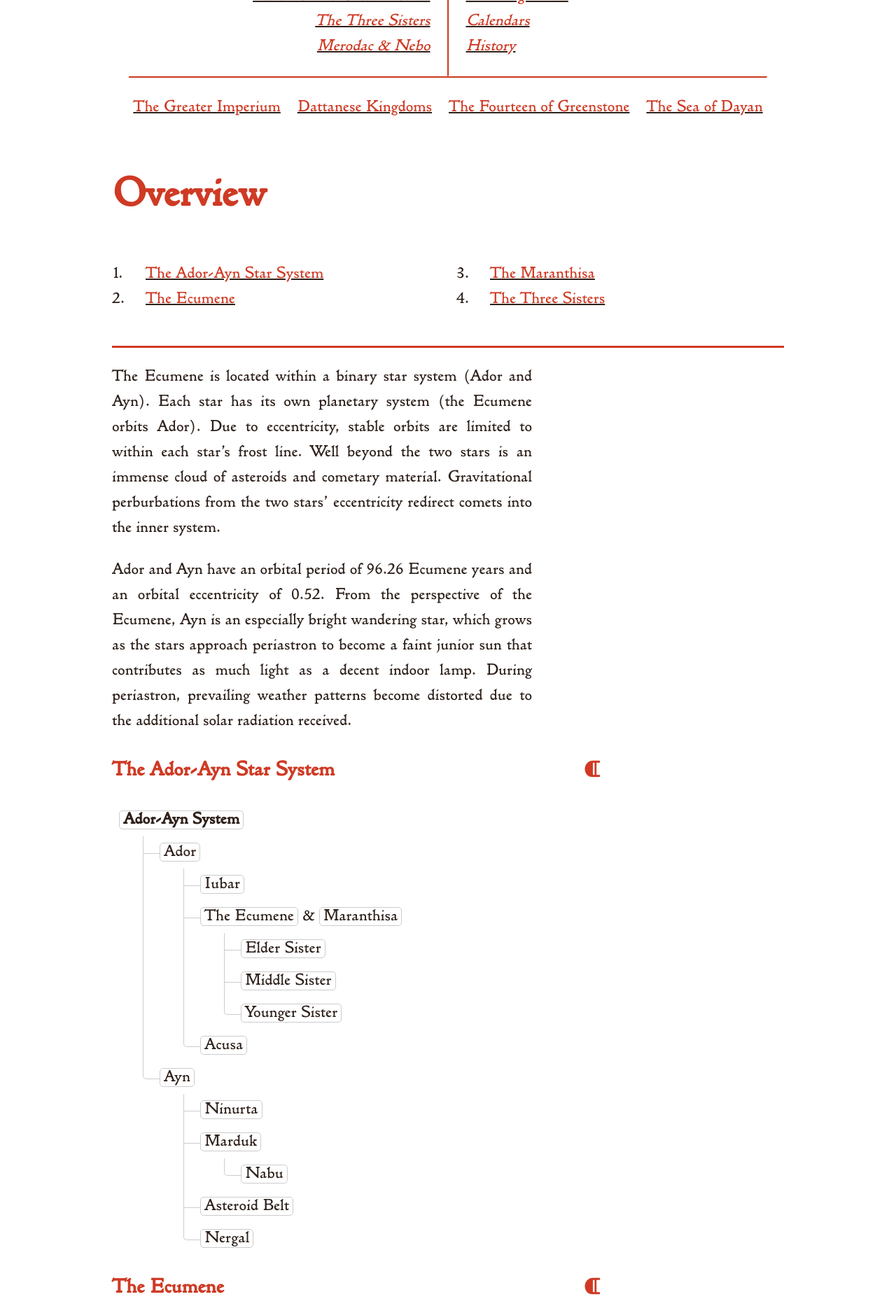
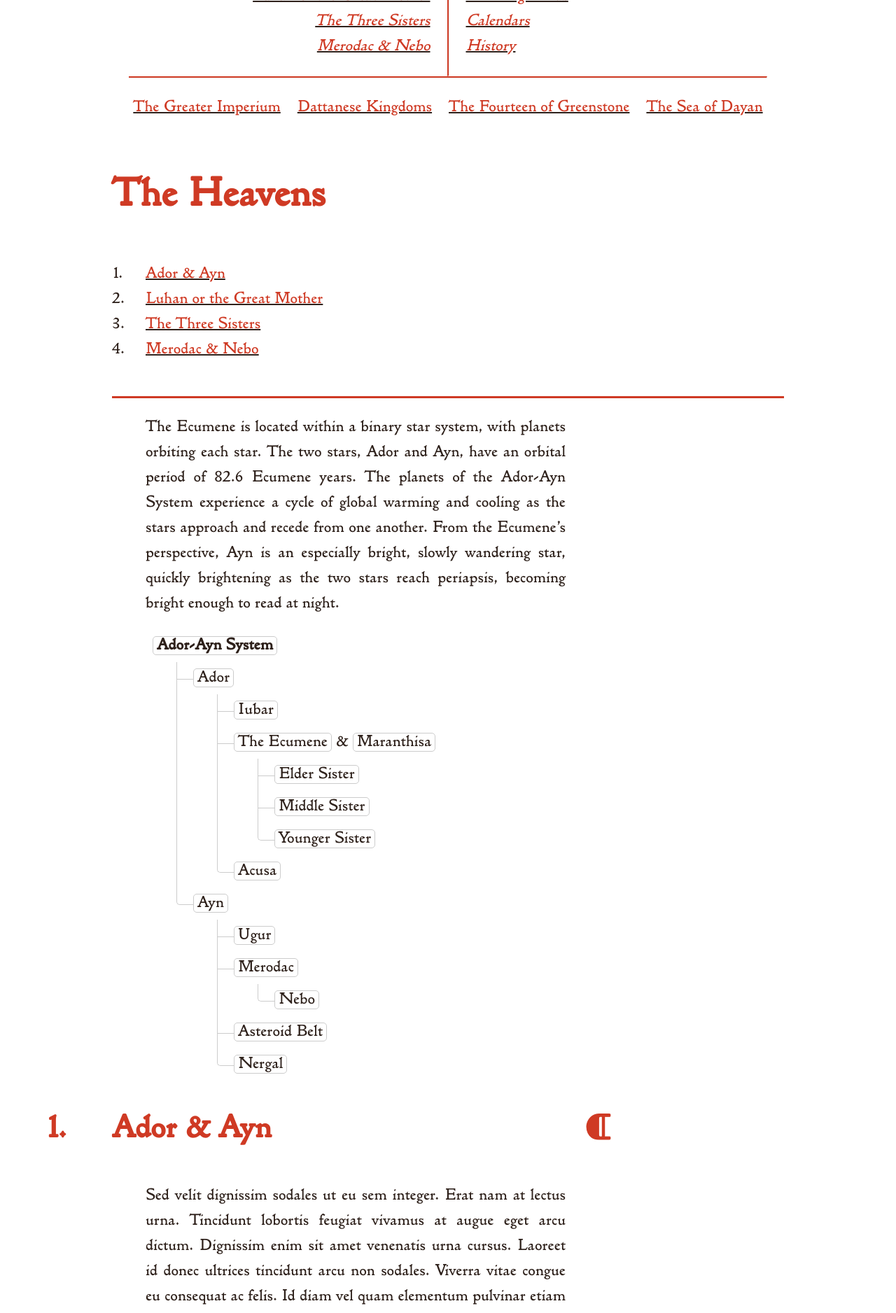
Before and after one commit to kmules1/kmules1.github.io, a Jekyll site: the page built from ecumene/heavens/index.md, in a window 1280 px wide. Shown: the part 509-2385 px from the top of the page at 70% size. Built offline with Jekyll 4.4.1, drawn with Linux system fonts in a browser that asks for light colours; some of the changed text lies outside the part shown.

Commit message:
rearranging and clearing out

```diff
--- a/assets/css/ecumene2.scss
+++ b/assets/css/ecumene2.scss
@@ -90,7 +90,7 @@ header {
 header title-block {
 	display:					block;
 	font-family:				'Offenbacher Schwabacher CAT';
-	font-size:					7rem;
+	font-size:					min(15vw,7rem);
 	color:						var(--red);
 	text-align:					center;
 }
@@ -184,7 +184,7 @@ nav section.double-column li {
 
 #toc {
 	margin-block:				2rem;
-	column-count:				2;
+	//column-count:				2;
 }
 #toc ul {
 	padding-left:				unset;
@@ -228,6 +228,11 @@ nav section.double-column li {
 main {
 	counter-reset: 				headers;
 }
+
+main > * {
+	margin-inline:				2rem;
+}
+
 main h2 {
 	counter-increment:			headers;
 	display:					grid;
@@ -268,7 +273,7 @@ main ul li::before {
 
 main > figure {
 	max-width:					25rem;
-	margin:						2rem 0;
+	margin-block:				2rem;
 	text-align:					center;
 }
 
--- a/ecumene/heavens/index.md
+++ b/ecumene/heavens/index.md
@@ -1,15 +1,11 @@
 ---
 layout: ecumene2
-title: Overview
+title: The Heavens
 ---
 
 
 
-The Ecumene is located within a binary star system (Ador and Ayn). Each star has its own planetary system (the Ecumene orbits Ador). Due to eccentricity, stable orbits are limited to within each star's frost line. Well beyond the two stars is an immense cloud of asteroids and cometary material. Gravitational perburbations from the two stars' eccentricity redirect comets into the inner system.
-
-Ador and Ayn have an orbital period of 96.26 Ecumene years and an orbital eccentricity of 0.52. From the perspective of the Ecumene, Ayn is an especially bright wandering star, which grows as the stars approach periastron to become a faint junior sun that contributes as much light as a decent indoor lamp. During periastron, prevailing weather patterns become distorted due to the additional solar radiation received.
-
-### The Ador-Ayn Star System
+The Ecumene is located within a binary star system, with planets orbiting each star. The two stars, Ador and Ayn, have an orbital period of 82.6 Ecumene years. The planets of the Ador-Ayn System experience a cycle of global warming and cooling as the stars approach and recede from one another. From the Ecumene's perspective, Ayn is an especially bright, slowly wandering star, quickly brightening as the two stars reach periapsis, becoming bright enough to read at night.
 
 <ul class="tree">
 	<li><a style="font-weight:bold">Ador-Ayn System</a>
@@ -127,21 +123,21 @@ Ador and Ayn have an orbital period of 96.26 Ecumene years and an orbital eccent
 				</aside>
 				<ul>
 					<li>
-						<a>Ninurta</a>
+						<a>Ugur</a>
 						<aside>
-							<h4>Ninurta <span>(Ayn I)</span></h4>
+							<h4>Ugur <span>(Ayn I)</span></h4>
 							<dl>
-								<dd>Terrestrial, Marginally Habitable</dd>
+								<dd>Terrestrial, Uninhabitable</dd>
 								<dd>Mass: 2.55 M<sub>œ</sub></dd>
 								<dd>Orbital Period: 17.19 d<sub>œ</sub></dd>
 							</dl>
-							<p>Eyeball World: Sand (Day), Seas & Lush Land (Twilight), Ice (Night)</p>
+							<p>Called <em>Źibdeṃtsʰallu</em> "Red Peace" by the Bdenri.</p>
 						</aside>
 					</li>
 					<li>
-						<a>Marduk</a>
+						<a>Merodac</a>
 						<aside id="infobox-marduk">
-							<h4>Marduk <span>(Ayn II)</span></h4>
+							<h4>Merodac <span>(Ayn II)</span></h4>
 							<div class="doodle">
 								<div class="surface"></div>
 								<div class="moon"></div>
@@ -156,14 +152,14 @@ Ador and Ayn have an orbital period of 96.26 Ecumene years and an orbital eccent
 						</aside>
 						<ul>
 							<li>
-								<a>Nabu</a>
+								<a>Nebo</a>
 								<aside>
-									<h4>Nabu</h4>
+									<h4>Nebo</h4>
 									<dl>
 										<dd>Terrestrial, Habitable</dd>
 										<dd>Mass: 1.274 M<sub>œ</sub></dd>
 									</dl>
-									<p>High volcanism, thick atmosphere keeps it warm.</p>
+									<p>High volcanism, thick atmosphere keeps it warm. Homeworld of the Bdenri.</p>
 								</aside>
 							</li>
 						</ul>
@@ -185,52 +181,24 @@ Ador and Ayn have an orbital period of 96.26 Ecumene years and an orbital eccent
 	</li>
 </ul>
 
-### The Ecumene
+## Ador & Ayn
+
+Sed velit dignissim sodales ut eu sem integer. Erat nam at lectus urna. Tincidunt lobortis feugiat vivamus at augue eget arcu dictum. Dignissim enim sit amet venenatis urna cursus. Laoreet id donec ultrices tincidunt arcu non sodales. Viverra vitae congue eu consequat ac felis. Id diam vel quam elementum pulvinar etiam non quam. Nec sagittis aliquam malesuada bibendum. Id porta nibh venenatis cras sed felis eget. Semper risus in hendrerit gravida rutrum quisque non. Scelerisque eleifend donec pretium vulputate sapien nec sagittis aliquam malesuada. Viverra suspendisse potenti nullam ac. Varius sit amet mattis vulputate enim nulla aliquet porttitor lacus. Mi in nulla posuere sollicitudin. Semper viverra nam libero justo laoreet sit amet cursus sit.
+
+
+## Luhan or the Great Mother
 
 <aside class="sidebox">
-	<h5>Orbital Characteristics</h5>
+	<h5>Characteristics</h5>
 	<dl>
-		<dt>Semi-Major Axis</dt>
-		<dd>0.83 AU</dd>
-		<dt>Eccentricity</dt>
-		<dd>0.0167</dd>
-		<dt>Orbital Period</dt>
-		<dd>0.815 years<sub>🜨</sub></dd>
-		<dd>108.65 days<sub>œ</sub></dd>
+		<dt>Orbital Separation</dt>
+		<dd>68,000km</dd>
+		<dt>Radius</dt>
+		<dd>3257km</dd>
+		<dt>Gravity</dt>
+		<dd>0.379g</dd>
 	</dl>
 </aside>
-
-<aside class="sidebox">
-	<h5>Physical Characteristics</h5>
-	<dl>
-		<dt>Mass</dt>
-		<dd>0.471 M<sub>🜨</sub></dd>
-		<dt>Radius</dt>
-		<dd>0.766 R<sub>🜨</sub></dd>
-		<dd>4880km</dd>
-		<dt>Gravity</dt>
-		<dd>0.803g</dd>
-		<dt>Obliquity</dt>
-		<dd>26.19°</dd>
-	</dl>
-</aside>
-
-The Ecumene is a habitable world, second in orbit around its star, and the primary world of this setting.
-
-Its surface is predominantly ocean, which takes up eight-ninths of its surface area. Additionally, due the distribution of land, largescale arid and semi-arid biomes are relatively rare. As a result, from space, it looks like a blue marble enveloped by wispy white clouds.
-
-The Ecumene is in a tidally-locked orbit with its twin world, the Maranthisa, which is two-thirds the radius and two-fifths the mass. As a result, both worlds have an unusually long rotational period of 65.784 hours. Three moons, the Three Sisters, orbit the Ecumene-Maranthisa barycenter, which is located one-sixth of the distance between them.
-
-<figure>
-    <img src="/assets/img/ecumene_ortel_light.png" width="225">
-    <figcaption>Light Side</figcaption>
-</figure>
-<figure>
-    <img src="/assets/img/ecumene_ortel_dark.png" width="225">
-    <figcaption>Dark Side</figcaption>
-</figure>
-
-### The Maranthisa
 
 The Maranthisa is a formerly habitable world, having undergone a planetary cataclysm (in *2791*{: .ae}) which rendered its surface uninhabitable to all known life. Overall, its surface has a khaki-grey color. Lore indicates that the large dark brown splotches are seas, and that the pockmark craters, each with prominent white ray systems, mark the locations of great cities that were once populated by several millions. It continues to be referred to as the Great Mother among the Elves, and had once been referred to instead variously as *Didyme* or *Toma*, the Twin World; *Luhan*, the Shining One, is sometimes heard as well.
 
@@ -238,7 +206,7 @@ Despite its relatively dull color, its immense size within the Ecumene's sky (on
 
 Reports from the few explorers who had attempted a landing on the post-cataclysm Great Mother report that the atmosphere has been burned away leaving a thin and unbreathable air. The soil and sea water is poisonous to both plants and animals. Visitation is extremely difficult, even with a fully-outfitted Crystal Ship, due to the need to avoid contamination. Nothing is left of the great cities, but the remains of minor settlements do exist. Corpses can still be found to this day, putrefied and desiccated but not decomposed despite the millennia of exposure.
 
-### The Three Sisters
+## The Three Sisters
 
 <aside class="sidebox">
 	<table>
@@ -272,3 +240,7 @@ Reports from the few explorers who had attempted a landing on the post-cataclysm
 The three moons of Ecumene-Maranthisa are in orbital resonance with one another. The largest and closest, called the Elder Sister, is also in orbital resonance with the Ecumene-Maranthisa orbital period, resulting in a complex interaction between the five worlds.
 
 The Elder Sister's orbital period is precisely 5.6 days on the Ecumene, and is used as the basis for the month in most calendars.
+
+## Merodac & Nebo
+
+Feugiat vivamus at augue eget arcu dictum varius. Turpis massa tincidunt dui ut. Tellus elementum sagittis vitae et leo duis ut. Lacus suspendisse faucibus interdum posuere lorem ipsum. Sagittis id consectetur purus ut faucibus. Amet risus nullam eget felis eget nunc lobortis mattis. In nisl nisi scelerisque eu ultrices. Diam phasellus vestibulum lorem sed risus ultricies tristique nulla. Libero nunc consequat interdum varius sit amet mattis vulputate. Amet tellus cras adipiscing enim eu turpis egestas pretium aenean. Quam pellentesque nec nam aliquam sem et tortor. Aliquam purus sit amet luctus venenatis lectus magna fringilla. Faucibus purus in massa tempor nec feugiat nisl. Sapien faucibus et molestie ac feugiat sed lectus vestibulum. Morbi tristique senectus et netus et.
```
